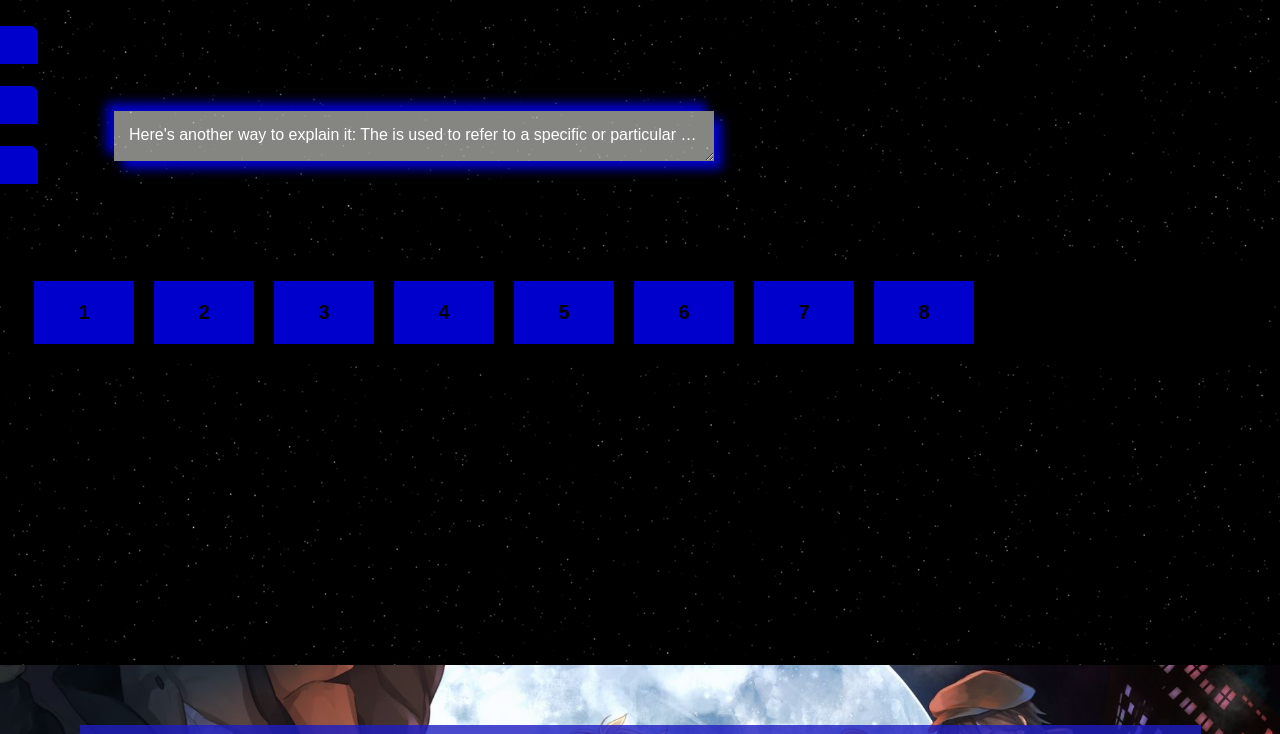
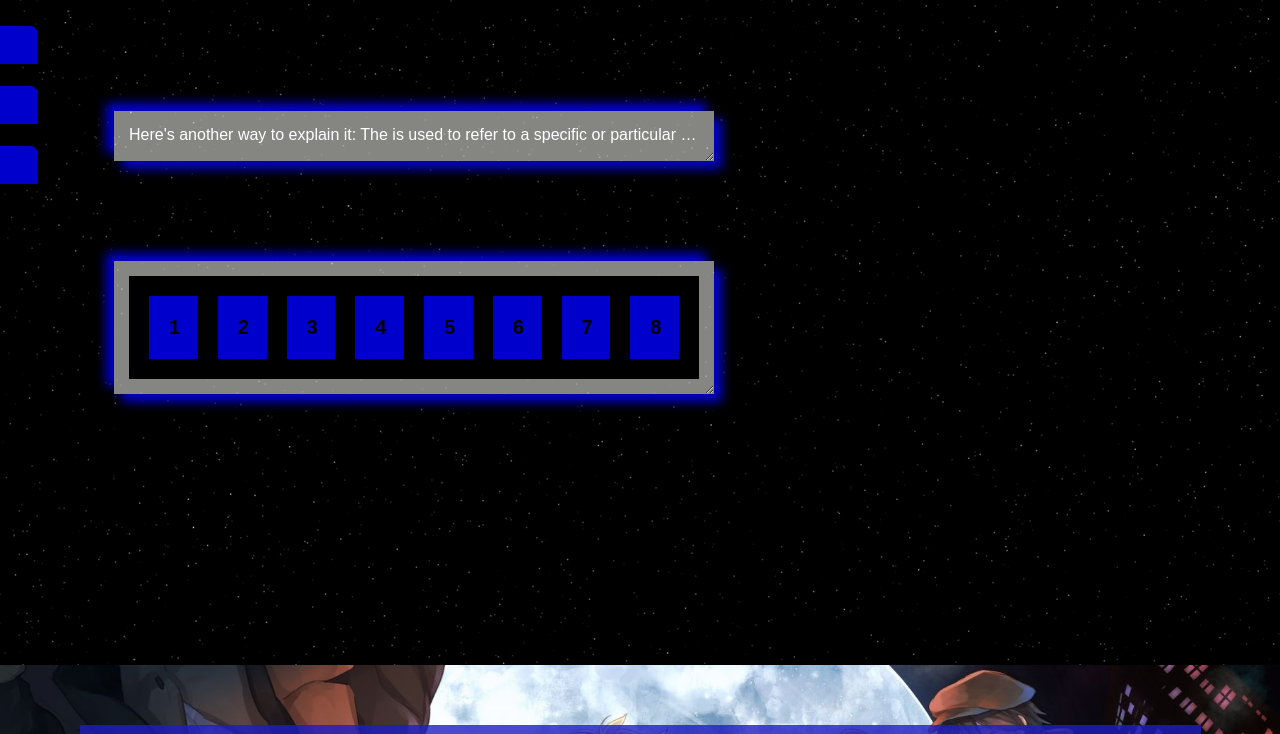
Before and after one commit to manar-mohammed/my_tasks, a plain HTML site: page project10/index.html in a window 1280 px wide. Shown: the part 66-800 px from the top of the page. Drawn offline with Linux system fonts and the light colour scheme.

Commit message:
Update style.css

```diff
--- a/project10/css/style.css
+++ b/project10/css/style.css
@@ -129,7 +129,7 @@ body {
 /*end resize section properties*/
 
 /*start flex box section properties*/
-.flexbov{
+.flexbox{
   margin: 100px;
   padding: 15px;
   background-color: rgba(222, 223, 217, 0.6);
```
